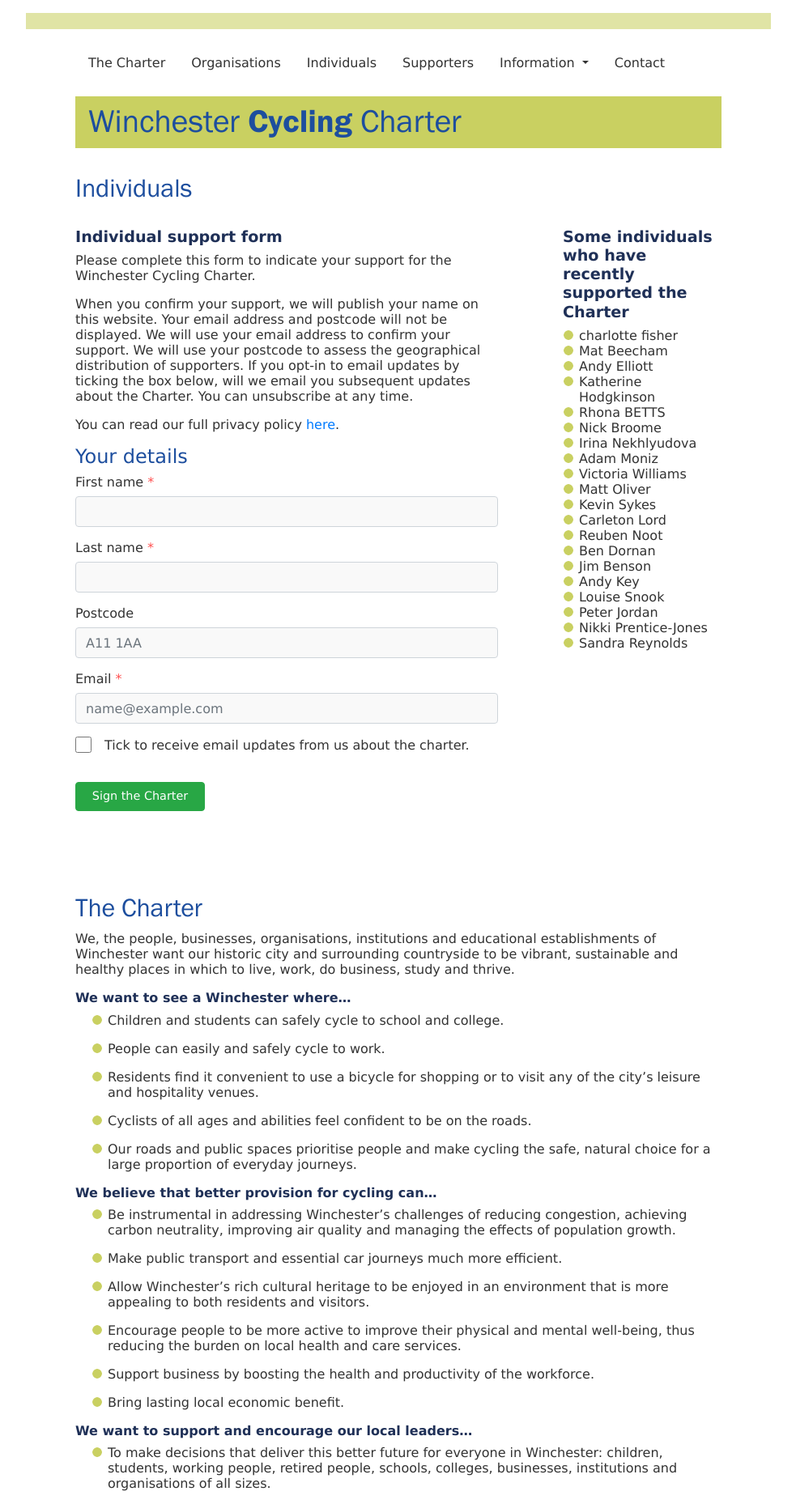
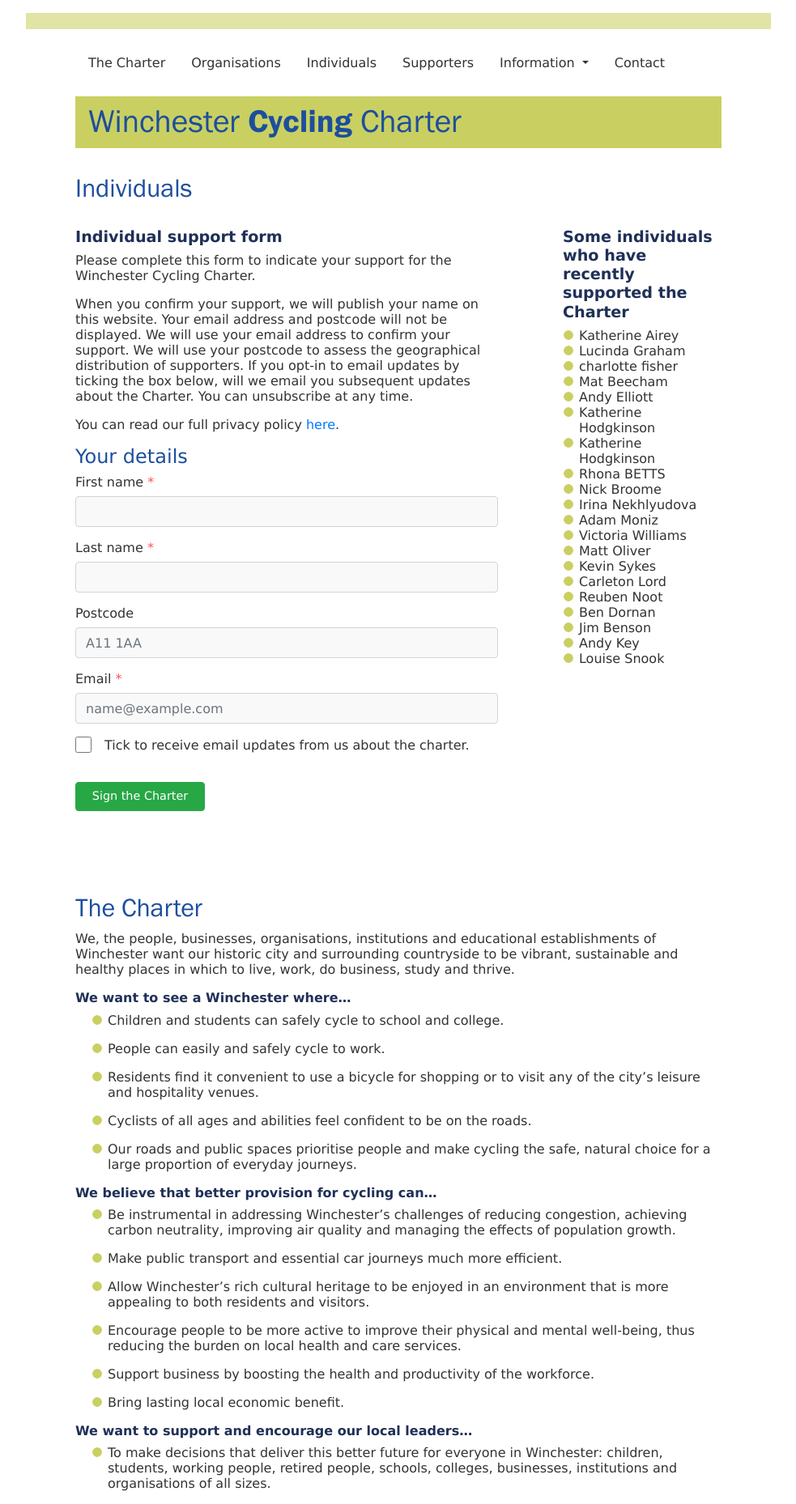
Before and after one commit to winchestercyclingcharter/winchestercyclingcharter.github.io, a Jekyll site: the page built from ind-page.md, in a window 1280 px wide. Shown: the whole page at 81% size, without its empty margins (148-1131 px from the left). Built offline with Jekyll 4.4.1, drawn with Linux system fonts in a browser that asks for light colours; nearby versions of some CDN libraries.

Commit message:
added people

```diff
--- a/_data/people.yml
+++ b/_data/people.yml
@@ -66,3 +66,6 @@
 - { lastname: Beecham, firstname: Mat, dt: 20210219-180524-527481 }
 - { lastname: Nekhlyudova, firstname: Irina, dt: 20210219-164311-086626 }
 - { lastname: fisher, firstname: charlotte, dt: 20210219-185011-892165 }
+- { lastname: Graham , firstname: Lucinda , dt: 20210219-191618-137664 }
+- { lastname: Hodgkinson, firstname: Katherine, dt: 20210219-172940-015007 }
+- { lastname: Airey, firstname: Katherine, dt: 20210219-202038-520045 }
```
